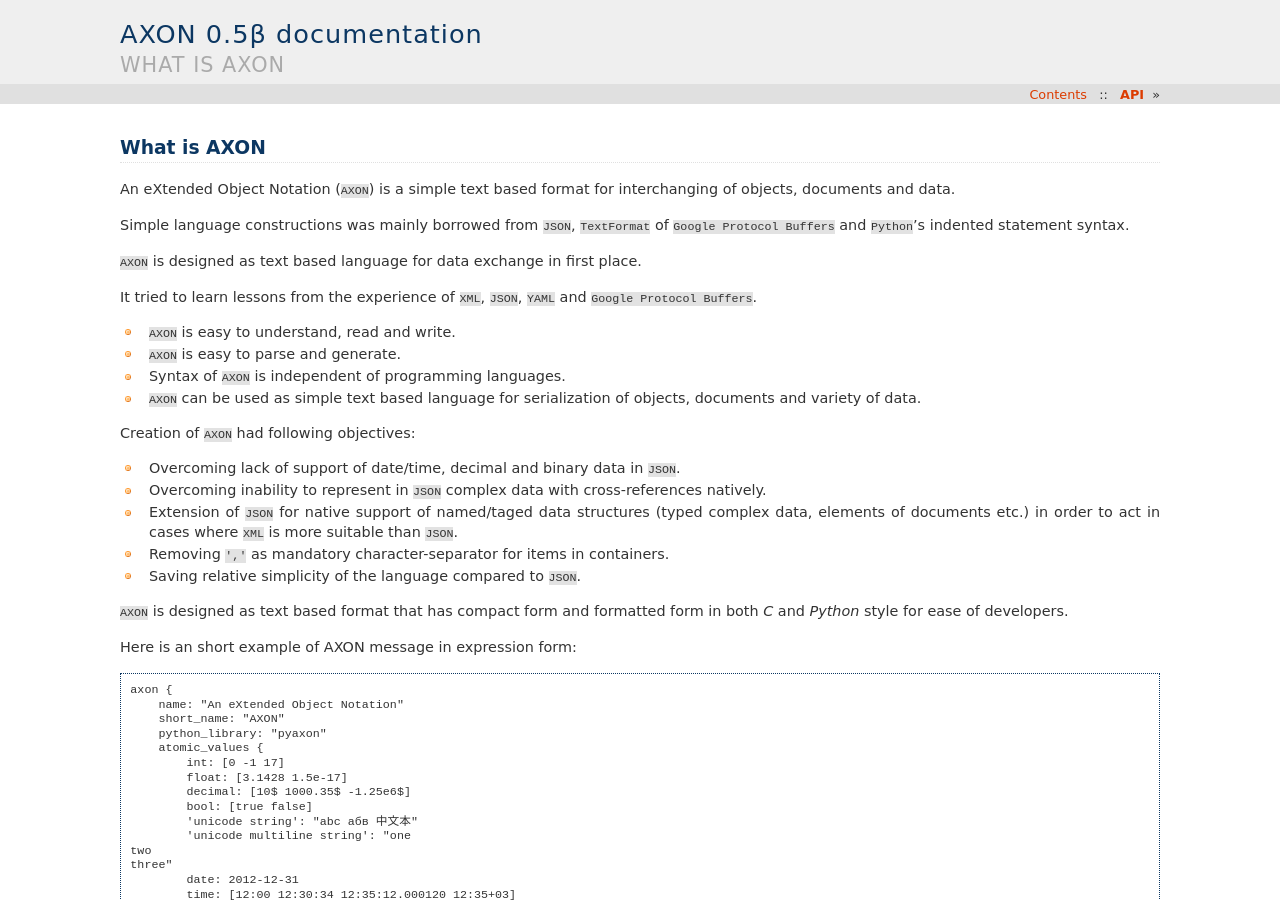
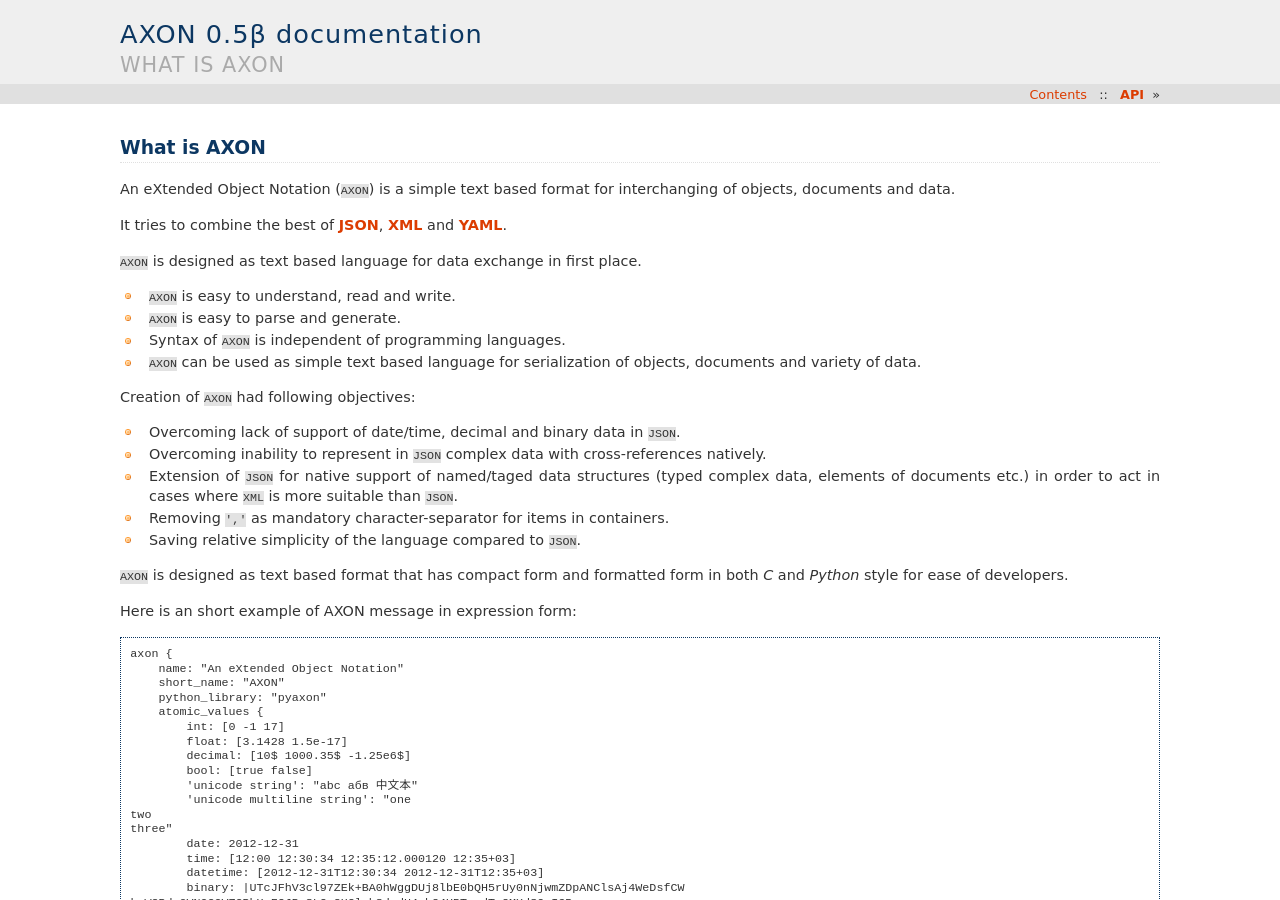
Before and after one commit to intellimath/pyaxon, a Sphinx documentation site: the page built from docs/index.rst, in a window 1280 px wide and 900 px high. Built offline with Sphinx 7.4.7, drawn with Linux system fonts in a browser that asks for light colours.

Commit message:
Refine some statements about of AXON

```diff
--- a/README.rst
+++ b/README.rst
@@ -5,6 +5,9 @@
 ``pyaxon`` is a python library for `AXON <http://axon.intellimath.org>`_ -
 An eXtended Object Notation - simple text based format for interchanging
 objects, documents and data.
+It tries to combine the best of `JSON <http://www.json.org>`_,
+`XML <http://www.w3.org/XML/>`_ and `YAML <http://www.yaml.org>`_.
+
 
 Features
 --------
--- a/docs/index.rst
+++ b/docs/index.rst
@@ -23,13 +23,11 @@
 An eXtended Object Notation (``AXON``) is a simple text based format for interchanging of
 objects, documents and data.
 
-Simple language constructions was mainly borrowed from ``JSON``, ``TextFormat`` of ``Google Protocol Buffers``
-and ``Python``'s indented statement syntax.
+It tries to combine the best of `JSON <http://www.json.org>`_,
+`XML <http://www.w3.org/XML/>`_ and `YAML <http://www.yaml.org>`_.
+
 
 ``AXON`` is designed as text based language for data exchange in first place.
-
-It tried to learn lessons from the experience of
-``XML``, ``JSON``, ``YAML`` and ``Google Protocol Buffers``.
 
 * ``AXON`` is easy to understand, read and write.
 
```
